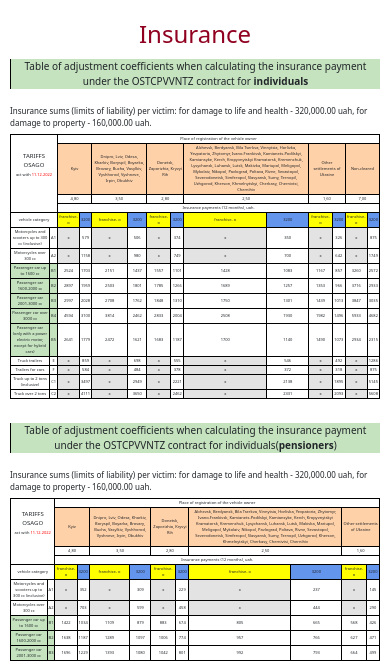
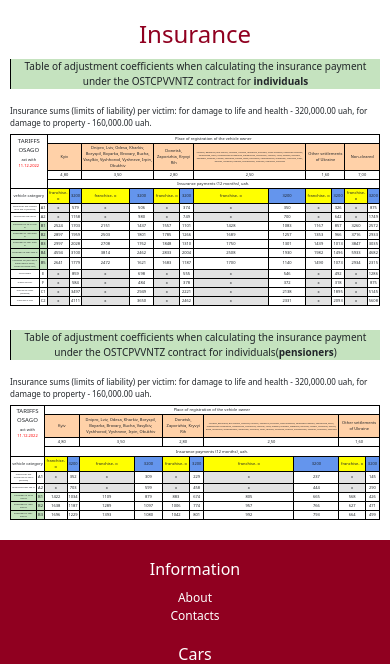
Before and after one commit to tsyhanenkod/Karat-Avto, a Django app: page /services/insurance/ in a window 390 px wide. Shown: the part 60-724 px from the top of the page. Run offline with Django 4.2, Linux system fonts and the light colour scheme; data that the repository does not hold is empty; some libraries are stand-ins or nearby versions.

Commit message:
Edits adapt

```diff
--- a/static/services/css/insurance.css
+++ b/static/services/css/insurance.css
@@ -205,7 +205,7 @@
     }
 
     .little-text{
-        font-size: 4px;
+        font-size: 2px;
     }
 
     .table-col{
```
